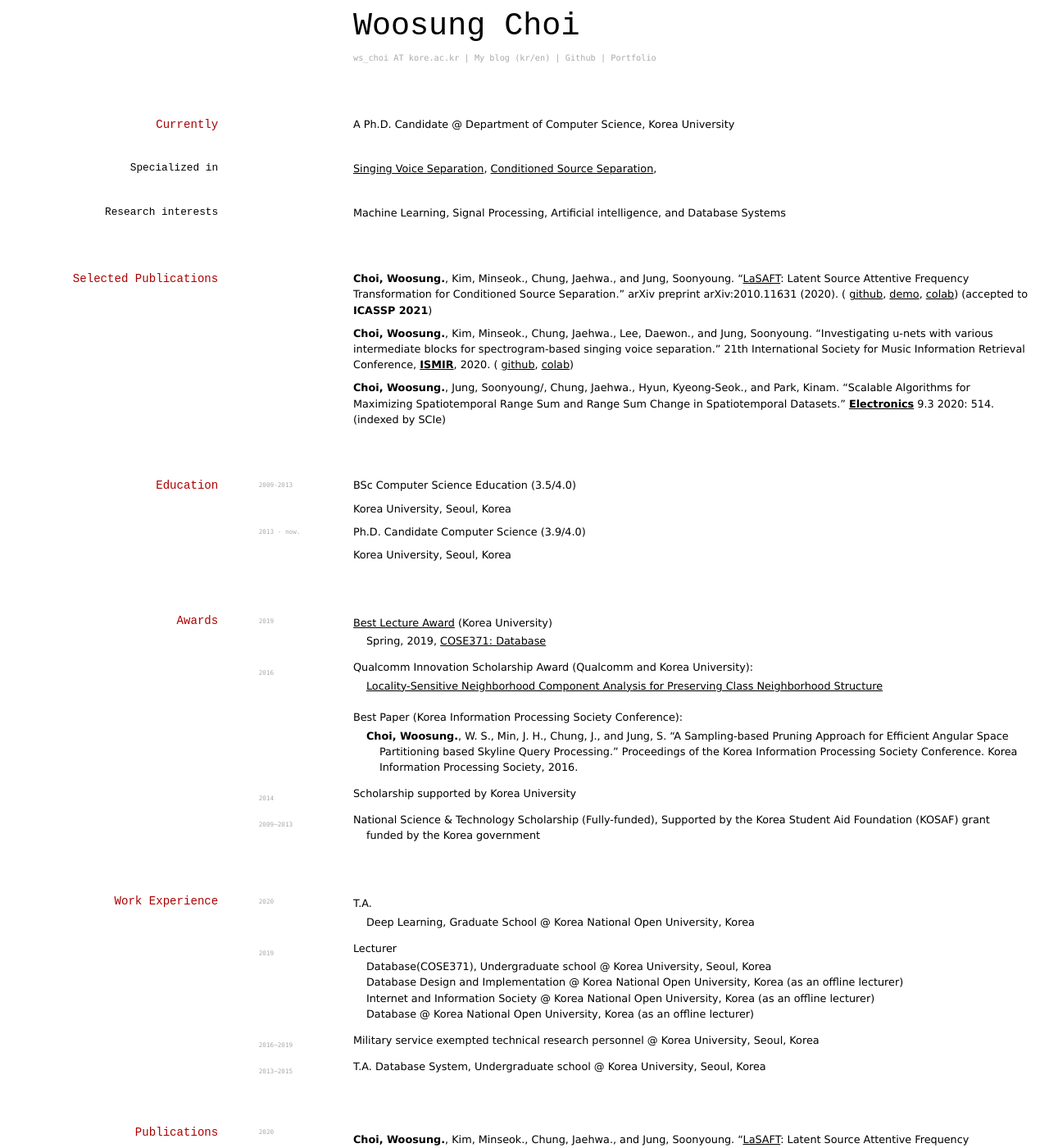
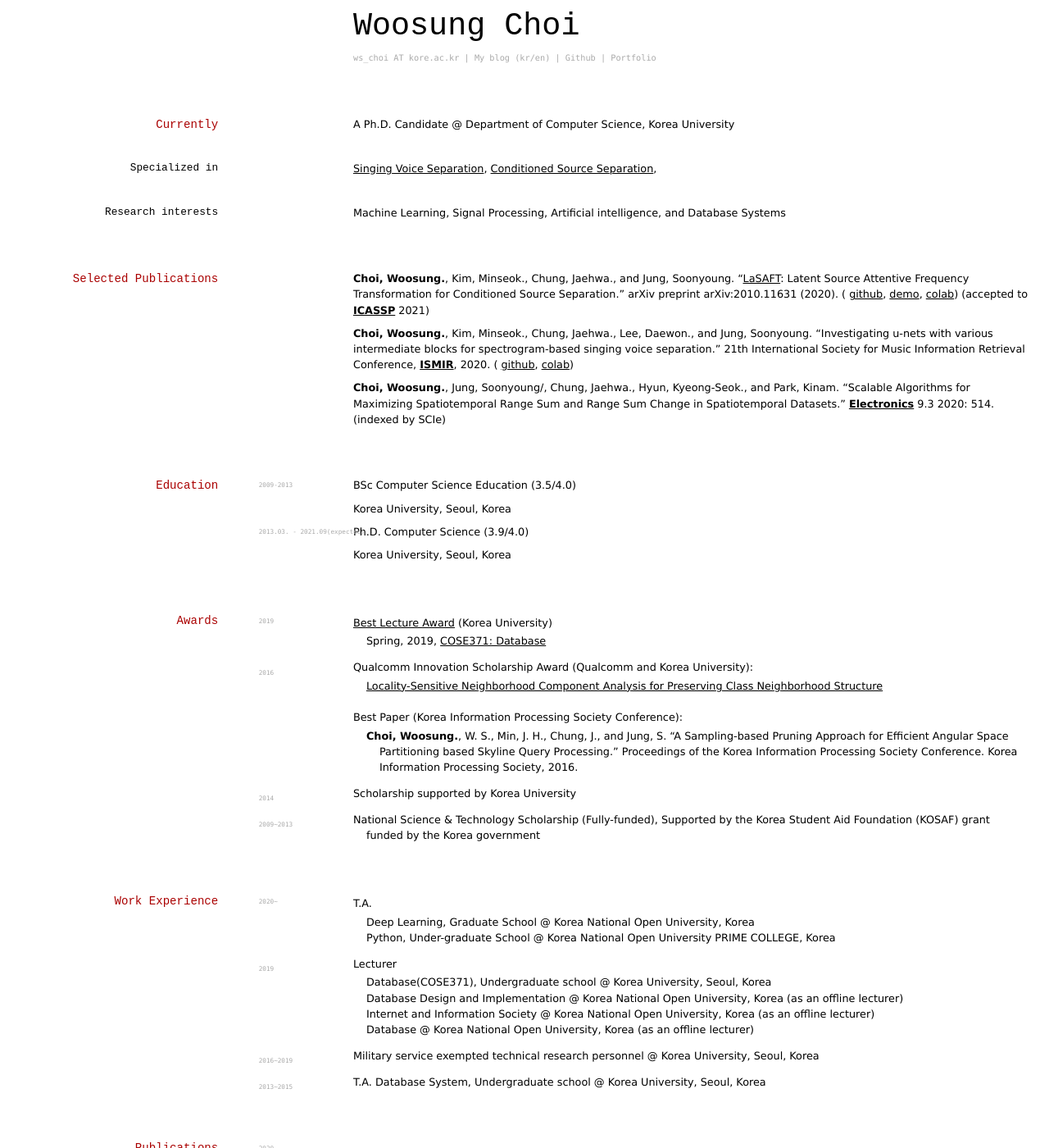
Before and after one commit to ws-choi/cv, a Jekyll site: the page built from index.md, in a window 1280 px wide and 1400 px high. Shown: the whole window at 82% size. Built offline with Jekyll 4.4.1, drawn with Linux system fonts in a browser that asks for light colours.

Commit message:
Update index.md

```diff
--- a/index.md
+++ b/index.md
@@ -27,7 +27,7 @@ Machine Learning, Signal Processing, Artificial intelligence, and Database Syste
 
 ## Selected Publications
 
-**Choi, Woosung.**, Kim, Minseok., Chung, Jaehwa., and Jung, Soonyoung. "[LaSAFT](https://paperswithcode.com/paper/lasaft-latent-source-attentive-frequency): Latent Source Attentive Frequency Transformation for Conditioned Source Separation." arXiv preprint arXiv:2010.11631 (2020). ( [github](https://github.com/ws-choi/Conditioned-Source-Separation-LaSAFT), [demo](http://lasaft.github.io/), [colab](https://colab.research.google.com/github/ws-choi/Conditioned-Source-Separation-LaSAFT/blob/main/colab_demo/LaSAFT_with_GPoCM_Stella_Jang_Example.ipynb)) (accepted to **ICASSP 2021**)
+**Choi, Woosung.**, Kim, Minseok., Chung, Jaehwa., and Jung, Soonyoung. "[LaSAFT](https://paperswithcode.com/paper/lasaft-latent-source-attentive-frequency): Latent Source Attentive Frequency Transformation for Conditioned Source Separation." arXiv preprint arXiv:2010.11631 (2020). ( [github](https://github.com/ws-choi/Conditioned-Source-Separation-LaSAFT), [demo](http://lasaft.github.io/), [colab](https://colab.research.google.com/github/ws-choi/Conditioned-Source-Separation-LaSAFT/blob/main/colab_demo/LaSAFT_with_GPoCM_Stella_Jang_Example.ipynb)) (accepted to **[ICASSP](https://2021.ieeeicassp.org/)** 2021)
 
 **Choi, Woosung.**, Kim, Minseok., Chung, Jaehwa., Lee, Daewon., and Jung, Soonyoung. "Investigating u-nets with various intermediate blocks for spectrogram-based singing voice separation." 21th International Society for Music Information Retrieval Conference, **[ISMIR](https://program.ismir2020.net/poster_2-04.html)**, 2020. ( [github](https://github.com/ws-choi/ISMIR2020_U_Nets_SVS), [colab](https://colab.research.google.com/github/ws-choi/ISMIR2020_U_Nets_SVS/blob/master/colab_demo/TFC_TDF_Net_Large.ipynb))
 
@@ -41,8 +41,8 @@ BSc Computer Science Education (3.5/4.0)
 
 Korea University, Seoul, Korea
 
-`2013 - now.`
-Ph.D. Candidate Computer Science (3.9/4.0)
+`2013.03. - 2021.09(expected)`
+Ph.D. Computer Science (3.9/4.0)
 
 Korea University, Seoul, Korea
 
@@ -67,9 +67,10 @@ Korea University, Seoul, Korea
 
 ## Work Experience
 
-`2020`
+`2020~`
 - T.A.
     - Deep Learning, Graduate School @ Korea National Open University, Korea
+    - Python, Under-graduate School @ Korea National Open University PRIME COLLEGE, Korea
 
 `2019`
 - Lecturer
```
